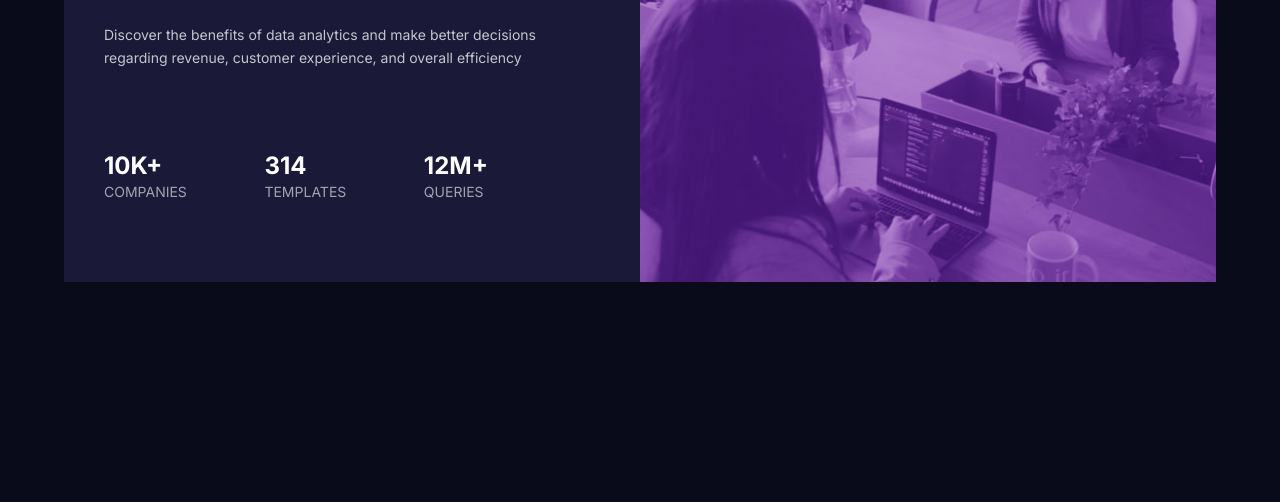
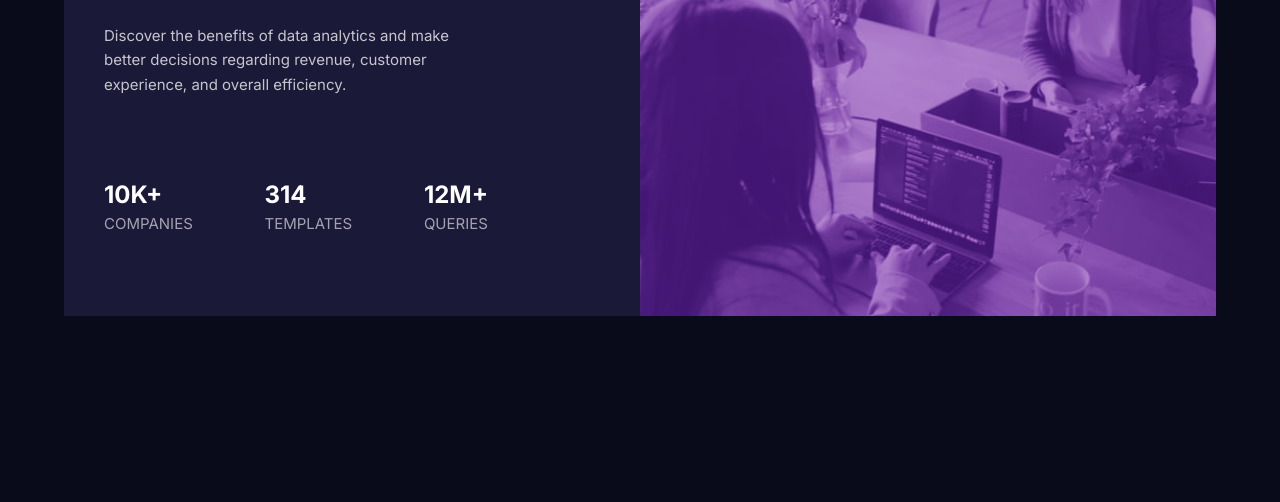
Before and after one commit to JuanBorracho/numiko-challenge, a website: page src/index.html in a window 1280 px wide. Shown: the part 298-800 px from the top of the page. Drawn offline with Linux system fonts and the light colour scheme.

Commit message:
added the correct body font-size in the config file

```diff
--- a/src/index.html
+++ b/src/index.html
@@ -21,7 +21,7 @@
         <div
           class="order-2 md:order-1 bg-blue text-center md:text-left pt-20 px-10 pb-20"
         >
-          <main class="max-w-md">
+          <main class="max-w-sm">
             <h2
               class="text-white-100 mb-10 text-4xl font-lexendDeca font-bold leading-tight"
             >
@@ -31,7 +31,7 @@
 
             <p class="text-white-75 mb-20 leading-relaxed">
               Discover the benefits of data analytics and make better decisions
-              regarding revenue, customer experience, and overall efficiency
+              regarding revenue, customer experience, and overall efficiency.
             </p>
 
             <div class="flex justify-between max-w-sm">
--- a/tailwind.config.js
+++ b/tailwind.config.js
@@ -20,6 +20,11 @@ module.exports = {
       inter: ['Inter', 'sans-serif'],
       lexendDeca: ['Lexend Deca', 'sans-serif'],
     },
+    fontSize: {
+      sm: '.9375rem',
+      '2xl': '1.5rem',
+      '4xl': '2.25rem',
+    },
     extend: {},
   },
   plugins: [],
```
Also changed, not shown: README.md, dist/output.css.
